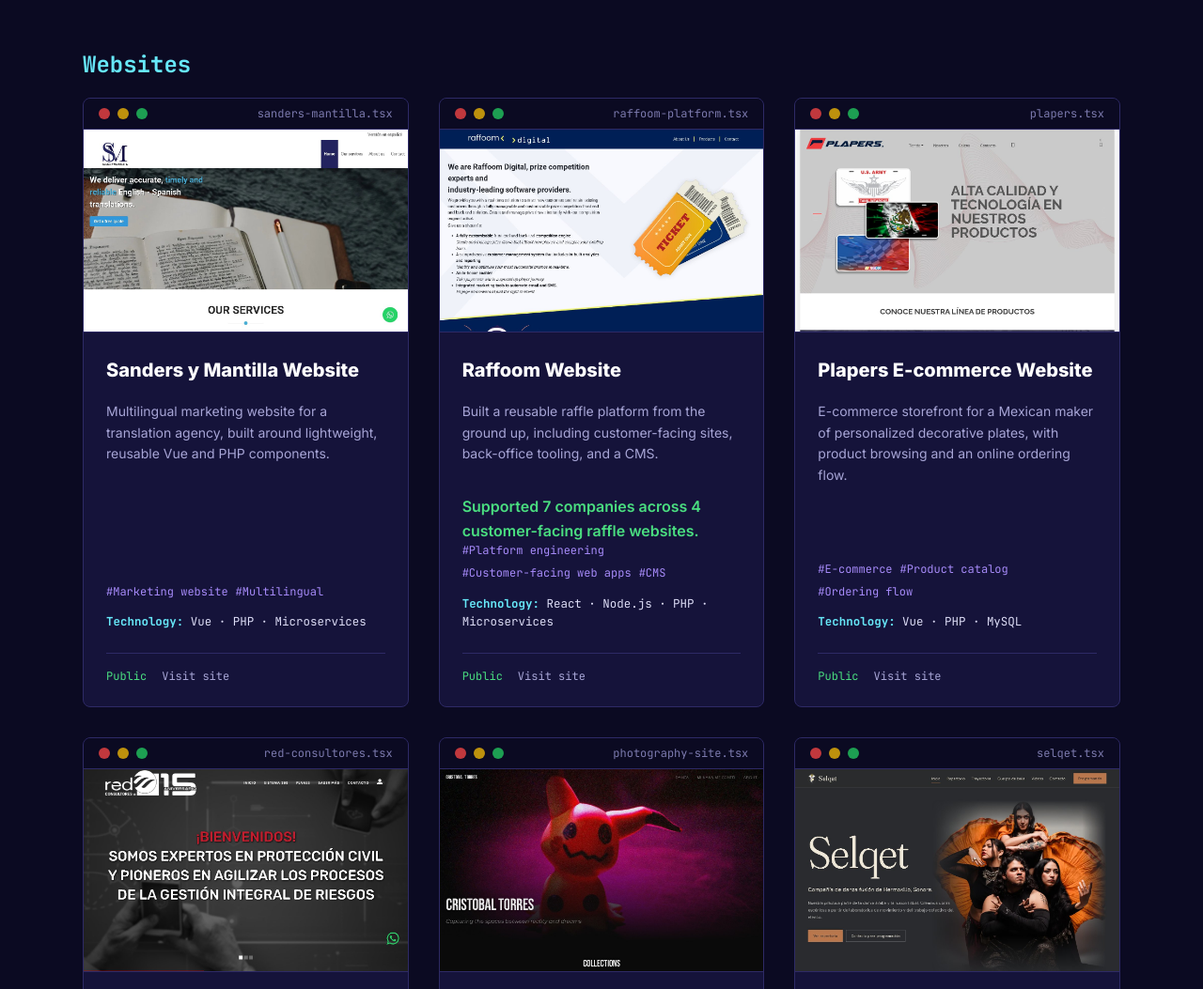
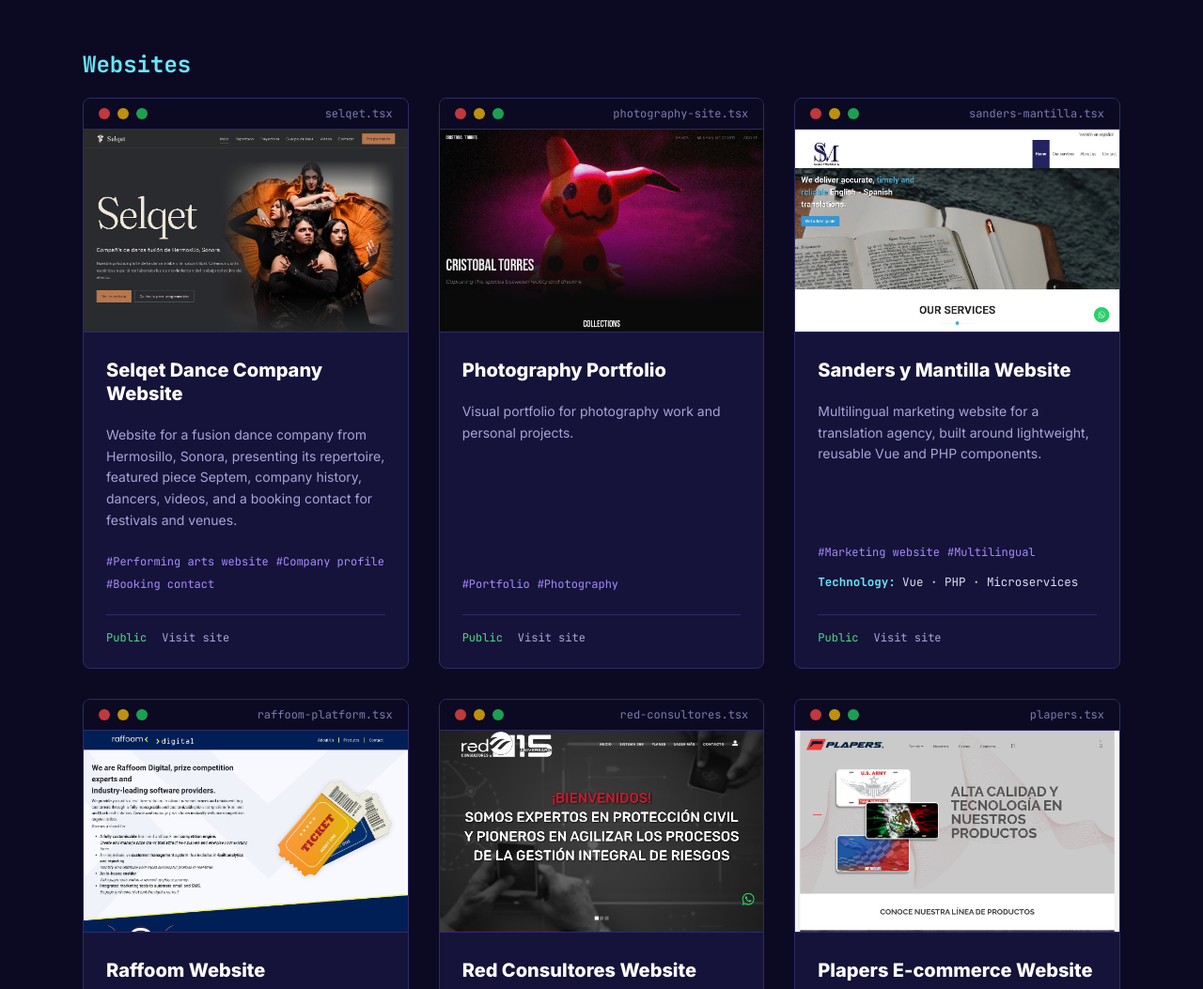
Before and after one commit to delebrindel/ctmelgozasite, an Astro site: page /portfolio in a window 1280 px wide. Shown: the part 2219-3272 px from the top of the page at 94% size. Built offline with nearby package versions, Linux system fonts and the light colour scheme; Astro itself is replaced by a stand-in of ours.

Commit message:
Reorder websites in portfolio

```diff
--- a/src/views/PortfolioPage.astro
+++ b/src/views/PortfolioPage.astro
@@ -16,7 +16,7 @@ const groupIds: { key: Exclude<GroupKey, 'other'>; ids: string[] }[] = [
   },
   {
     key: 'websites',
-    ids: ['sanders-mantilla', 'raffoom-platform', 'plapers', 'red-consultores', 'photography-site', 'selqet'],
+    ids: ['selqet', 'photography-site', 'sanders-mantilla', 'raffoom-platform', 'red-consultores', 'plapers'],
   },
 ];
 
```
